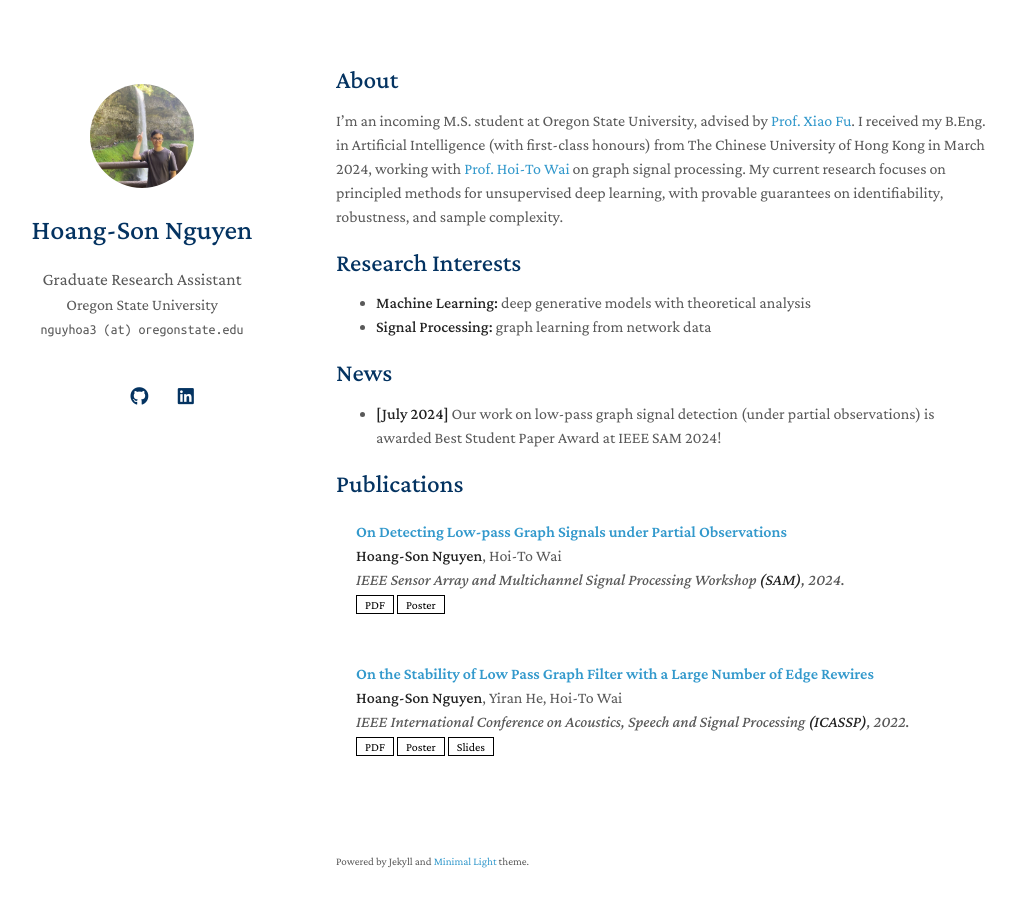
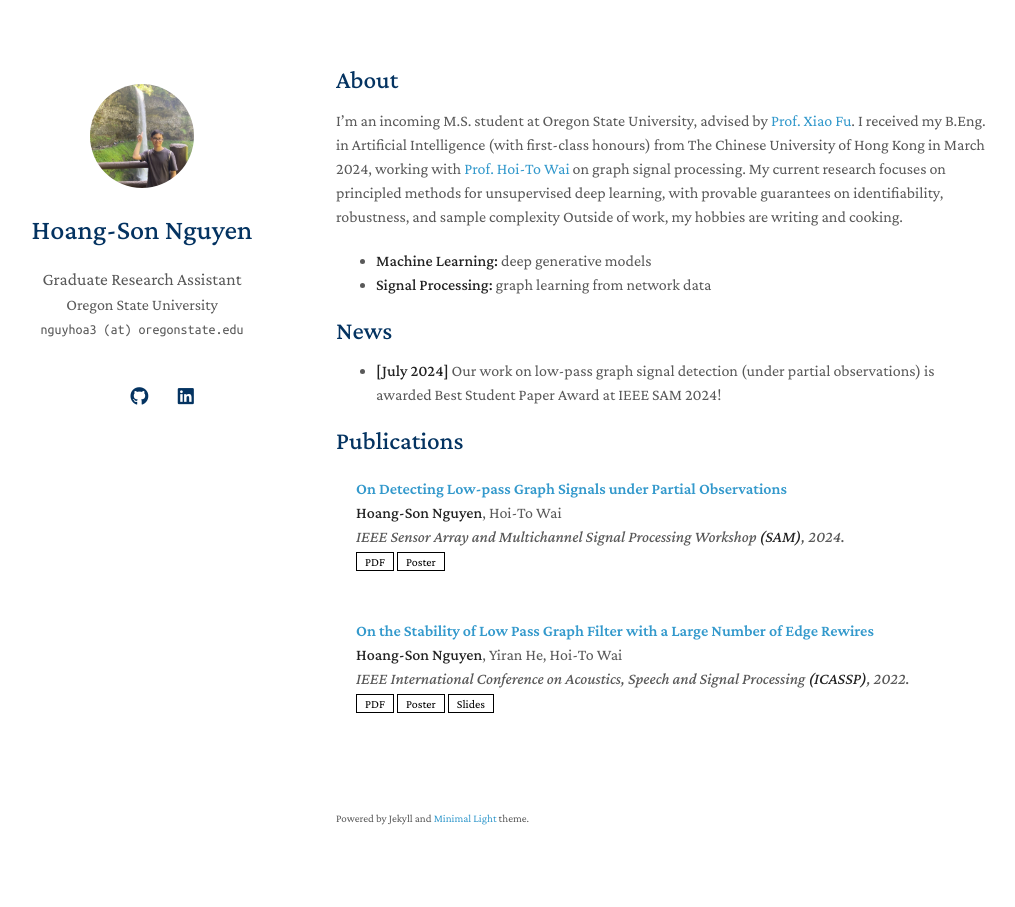
Before and after one commit to hsnguyen24/hsnguyen24.github.io, a Jekyll site: the page built from index.md, in a window 1280 px wide and 942 px high. Shown: the top 907 px of the window, without its empty margins (134-1149 px from the left). Built offline with Jekyll 4.4.1, drawn with Linux system fonts in a browser that asks for light colours; nearby versions of some CDN libraries; a style sheet for code colours, icons or effects is not loaded; our own code applies the rules of GitHub Pages for plain Markdown files.

Commit message:
Update index.md

```diff
--- a/index.md
+++ b/index.md
@@ -4,11 +4,9 @@ layout: homepage
 
 ## About
 
-I'm an incoming M.S. student at Oregon State University, advised by [Prof. Xiao Fu](https://web.engr.oregonstate.edu/~fuxia). I received my B.Eng. in Artificial Intelligence (with first-class honours) from The Chinese University of Hong Kong in March 2024, working with [Prof. Hoi-To Wai](https://www1.se.cuhk.edu.hk/~htwai) on graph signal processing. My current research focuses on principled methods for unsupervised deep learning, with provable guarantees on identifiability, robustness, and sample complexity.
+I'm an incoming M.S. student at Oregon State University, advised by [Prof. Xiao Fu](https://web.engr.oregonstate.edu/~fuxia). I received my B.Eng. in Artificial Intelligence (with first-class honours) from The Chinese University of Hong Kong in March 2024, working with [Prof. Hoi-To Wai](https://www1.se.cuhk.edu.hk/~htwai) on graph signal processing. My current research focuses on principled methods for unsupervised deep learning, with provable guarantees on identifiability, robustness, and sample complexity Outside of work, my hobbies are writing and cooking.
 
-## Research Interests
-
-- **Machine Learning:** deep generative models with theoretical analysis
+- **Machine Learning:** deep generative models
 - **Signal Processing:** graph learning from network data
 
 ## News
```
